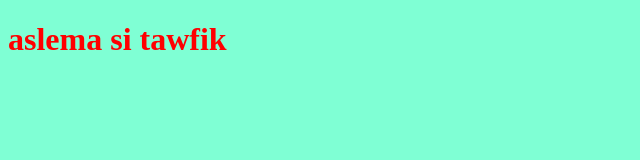
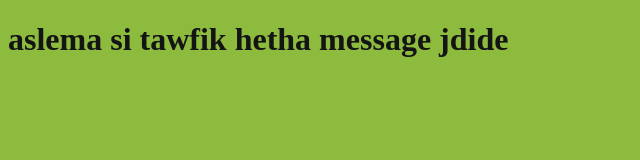
Before and after one commit to gittawfik/myproject, a plain HTML site: page index.html in a window 1280 px wide. Shown: the whole page, without its empty margins (0-640 px from the left). Drawn offline with Linux system fonts and the light colour scheme.

Commit message:
changing style for branche tawfik

```diff
--- a/index.html
+++ b/index.html
@@ -7,7 +7,7 @@
     <link rel="stylesheet" href="style.css">
 </head>
 <body>
-    <h1> aslema si tawfik</h1>
+    <h1> aslema si tawfik hetha message jdide </h1>
     <script> src="app.js" </script>
 </body>
 </html>
--- a/style.css
+++ b/style.css
@@ -1,6 +1,6 @@
 h1{
-    color: red;
+    color: rgb(21, 20, 20);
 }
 body{
-    background-color: aquamarine;
+    background-color: rgb(141, 187, 62);
 }
```
